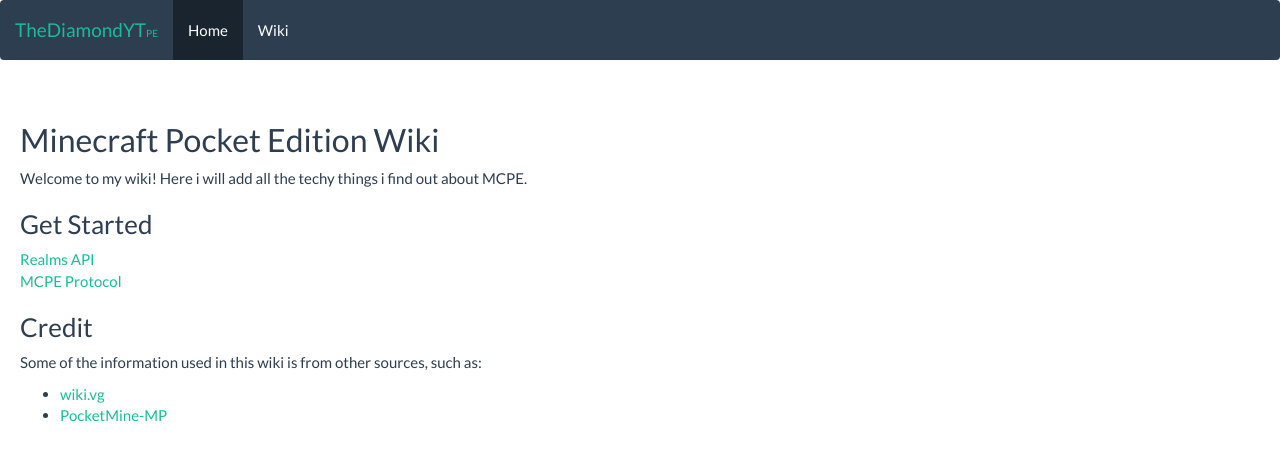
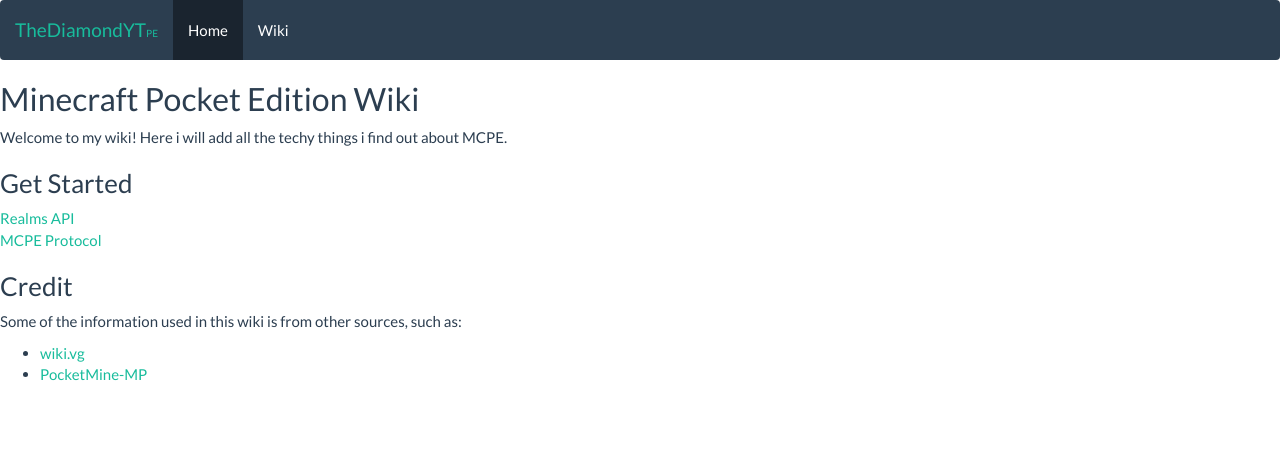
Before and after one commit to GNU-Droid/pe.thediamondyt.tk, a Jekyll site: the page built from _wiki/Main_Page.md, in a window 1280 px wide. Shown: the top 461 px of the page. Built offline with Jekyll 4.4.1, drawn with Linux system fonts in a browser that asks for light colours.

Commit message:
Fix padding?

```diff
--- a/css/site.css
+++ b/css/site.css
@@ -3,7 +3,8 @@
  * Copyright and stuff blah blah blah idk
  */
 .page {
-  padding: 20
+  padding-left: 10px
+  padding-right: 10px
 }
 
 .code-block {
```
